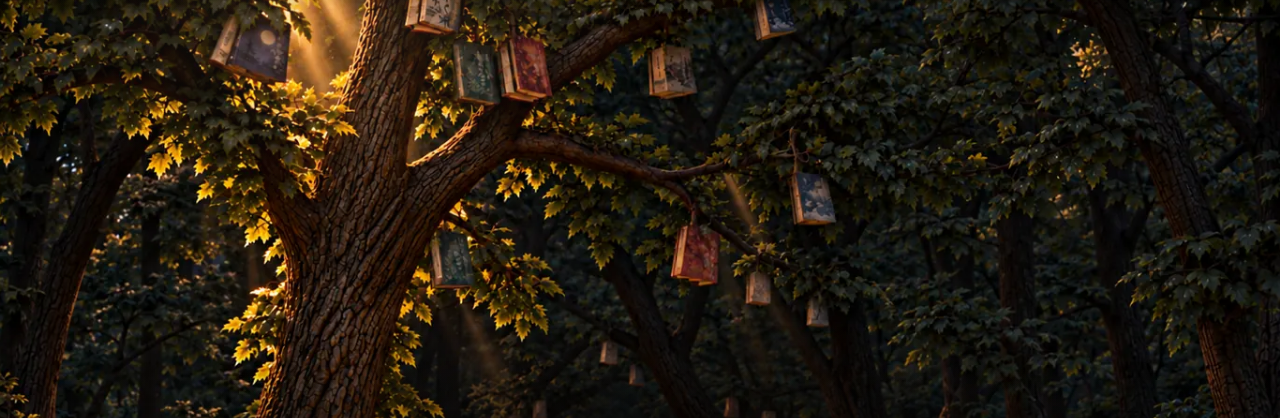
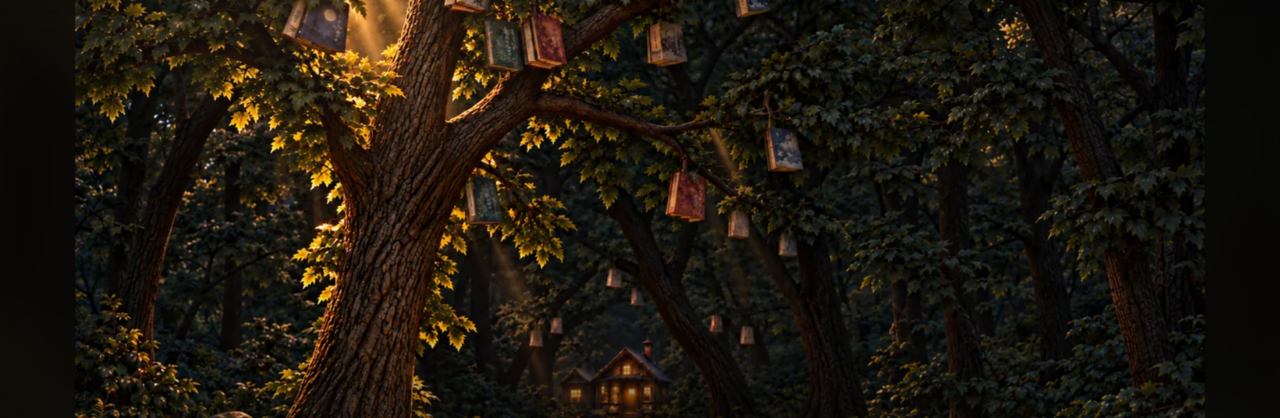
Before and after one commit to LovelyThing707/tsuzuri-no-mori-design, a website: page index.html in a window 1280 px wide. Shown: the part 72-490 px from the top of the page. Drawn offline with Linux system fonts and the light colour scheme.

Commit message:
横長の画面で、絵の全体が入るようにした
絵は 4:3、横長の画面は 2.18。埋めると上下が 39パーセント切れる。
上に寄せれば本が残って小屋と道が消え、下に寄せればその逆になる。
どちらも見せるには、絵の全体を入れるほかない。

左右に出る余白は、同じ絵をぼかして敷いて埋めた。

縦画面はこれまでどおり。

Co-Authored-By: Claude Opus 5 <noreply@anthropic.com>

```diff
--- a/styles/hero.css
+++ b/styles/hero.css
@@ -38,10 +38,21 @@
   will-change:transform;
 }
 @media (min-width:768px){
-  /* 横長の画面では、絵の上下が大きく切れる。
-     主役は実っている本なので、上端に合わせて
-     樹冠の本が一冊も切れないようにする。 */
-  .hero__scene img{ object-position:50% 0%; }
+  /* 横長の画面は絵よりずっと横長なので、
+     埋めると上下が 39% 切れる。上に合わせれば本が残るが
+     小屋と道が消え、下に合わせればその逆になる。
+     どちらも見せるには絵全体を入れるしかない。 */
+  .hero__scene img{ object-fit:contain; object-position:50% 50%; }
+  /* 全体を入れると左右に余白が出る。同じ絵をやわらかく敷いて
+     埋める。縁が内側へ回り込まないよう、少し大きくしておく。 */
+  .hero::before{
+    content:"";
+    position:absolute; inset:0; z-index:0;
+    background:url("../assets/images/hero-forest-landscape.webp") center / cover no-repeat;
+    filter:blur(30px) brightness(.42) saturate(.85);
+    transform:scale(1.1);
+    pointer-events:none;
+  }
 }
 
 /* 木漏れ日。強い光線にしない */
```
